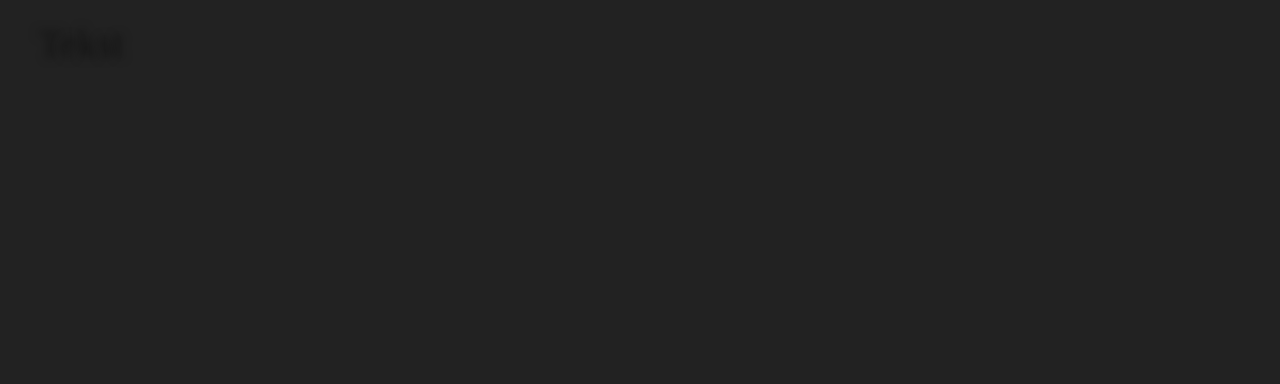
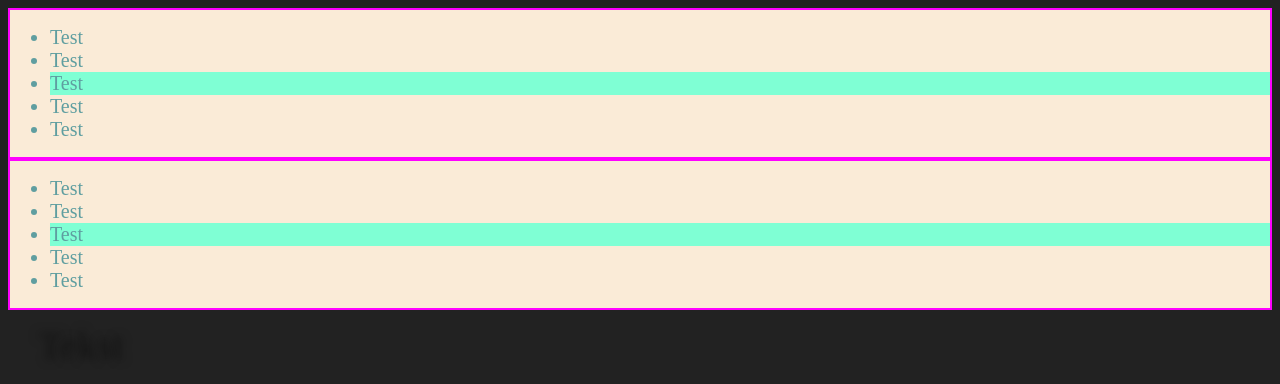
Before and after one commit to andrewras93/gulp, a website: page index.html in a window 1280 px wide. Drawn offline with nearby package versions, Linux system fonts and the light colour scheme.

Commit message:
Added examples of Sass nesting

```diff
--- a/css/styles.scss
+++ b/css/styles.scss
@@ -42,3 +42,26 @@ nav{
   border-radius: 5px;
   /* Man kan stadig tilføje ekstra kode, udover sin extend */
 }
+
+header{
+  background-color: antiquewhite;
+
+  .text{
+    color: cadetblue;
+    border: {
+      color: #f0f;
+      style: solid;
+      width: 2px;
+    }
+
+    ul{
+      li{
+        font-size: 20px;
+
+        &:nth-of-type(3){
+          background-color: aquamarine;
+        }
+      }
+    }
+  }
+}
--- a/index.html
+++ b/index.html
@@ -27,6 +27,27 @@
 <!-- i <body> har man alt indhold på siden som brugeren kan se -->
 <body>
 
+<header>
+    <div class="text">
+        <ul>
+            <li>Test</li>
+            <li>Test</li>
+            <li>Test</li>
+            <li>Test</li>
+            <li>Test</li>
+        </ul>
+    </div>
+    <div class="text">
+        <ul>
+            <li>Test</li>
+            <li>Test</li>
+            <li>Test</li>
+            <li>Test</li>
+            <li>Test</li>
+        </ul>
+    </div>
+</header>
+
 <div class="box">Tekst</div>
 
 <script src="https://ajax.googleapis.com/ajax/libs/jquery/3.4.1/jquery.min.js"></script>
```
Also changed, not shown: css/styles.css, 1 other file.
